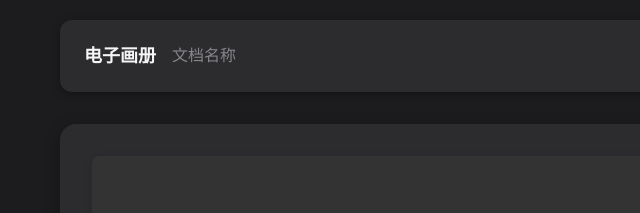
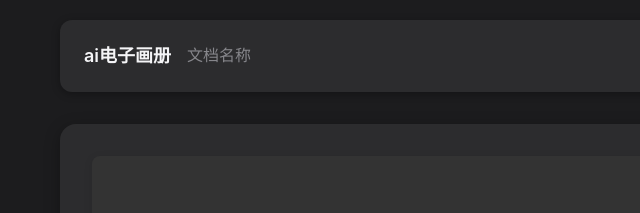
Before and after one commit to ewqoie/electronic-album, a plain HTML site: page index.html in a window 1280 px wide. Shown: the top 213 px of the page, 0-640 px from the left. Drawn offline with Linux system fonts and the light colour scheme.

Commit message:
更改title

```diff
--- a/index.html
+++ b/index.html
@@ -504,7 +504,7 @@
         <!-- 顶部导航栏 -->
         <header class="header">
             <div class="header-left">
-                <div class="logo">电子画册</div>
+                <div class="logo">ai电子画册</div>
                 <div class="document-title">文档名称</div>
             </div>
             <div class="header-right">
```
Also changed, not shown: 2 other files.
